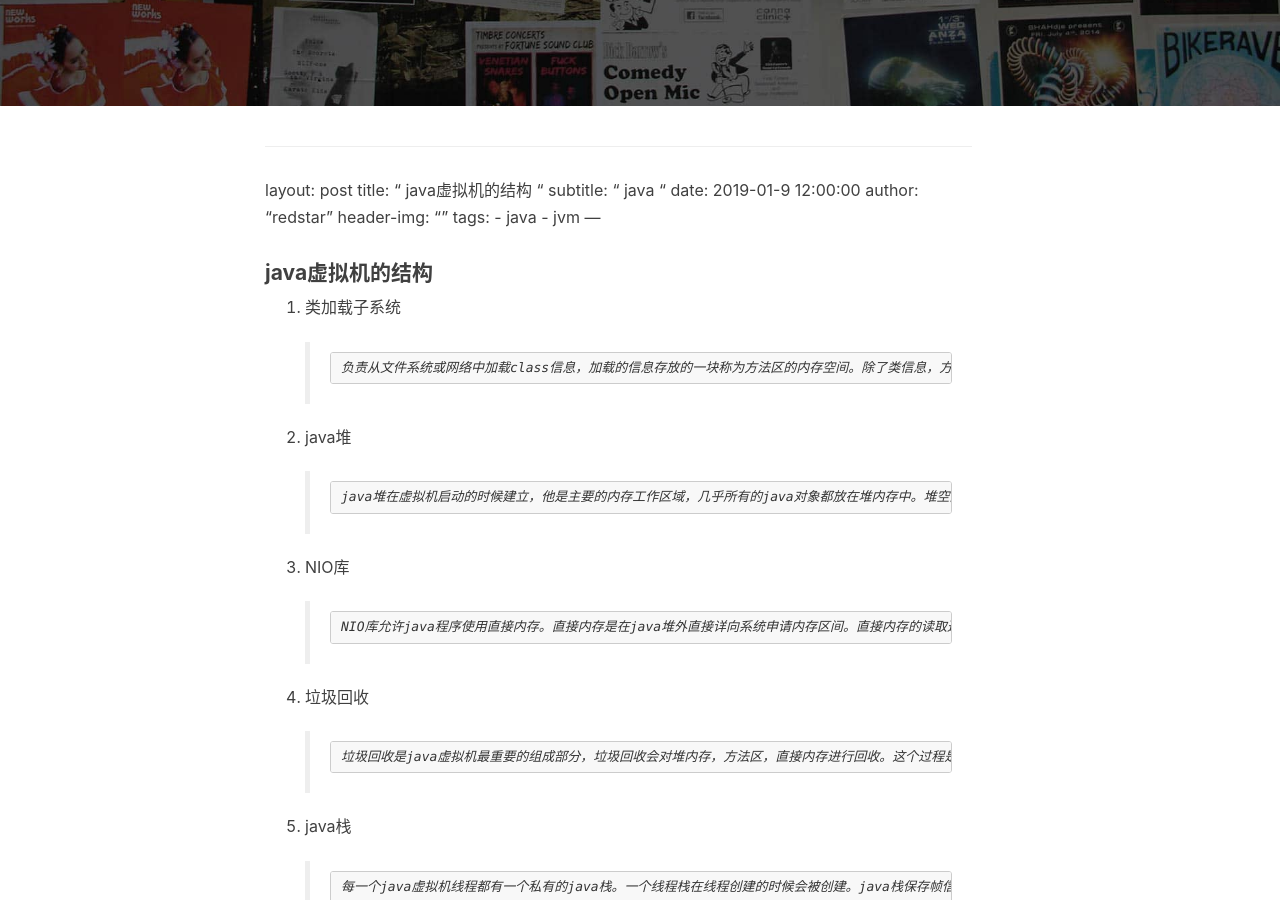
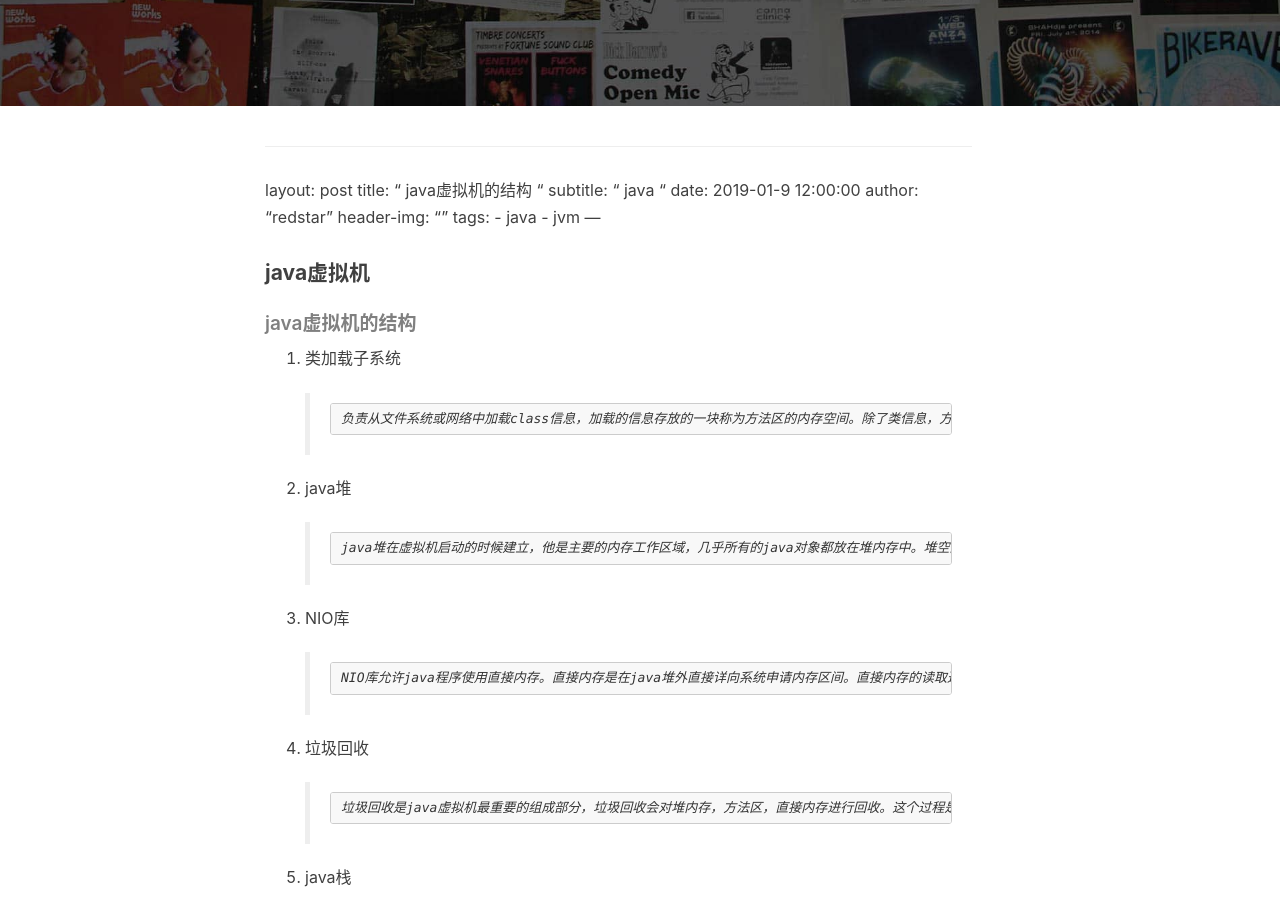
Before and after one commit to yhx123/yhx123.github.io, a Jekyll site: the page built from _posts/2019-01-31-java-jvm-memory-structure.md, in a window 1280 px wide and 900 px high, scrolled down 377 px. Built offline with Jekyll 4.4.1, drawn with Linux system fonts in a browser that asks for light colours; nearby versions of some CDN libraries; our own code applies the rules of GitHub Pages for plain Markdown files; comment, search, counter and statistics services are not loaded.

Commit message:
将以前的文章添加进来

```diff
--- a/_posts/2019-01-31-java-jvm-memory-structure.md
+++ b/_posts/2019-01-31-java-jvm-memory-structure.md
@@ -11,7 +11,8 @@
  ---
 
 
-#### java虚拟机的结构
+#### java虚拟机
+##### java虚拟机的结构
 1. 类加载子系统
 > 	负责从文件系统或网络中加载class信息，加载的信息存放的一块称为方法区的内存空间。除了类信息，方法区还存放运行时常量池信息。（这部分的信息是Class文件中的常量池部分的内存映射）
 2. java堆
```
Also changed, not shown: _posts/2019-01-31-stream-operating.md (+1 -0 lines).
